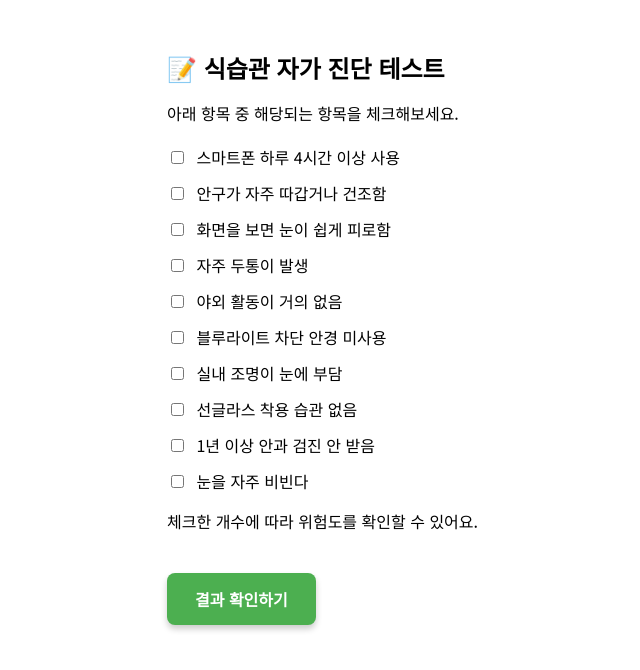
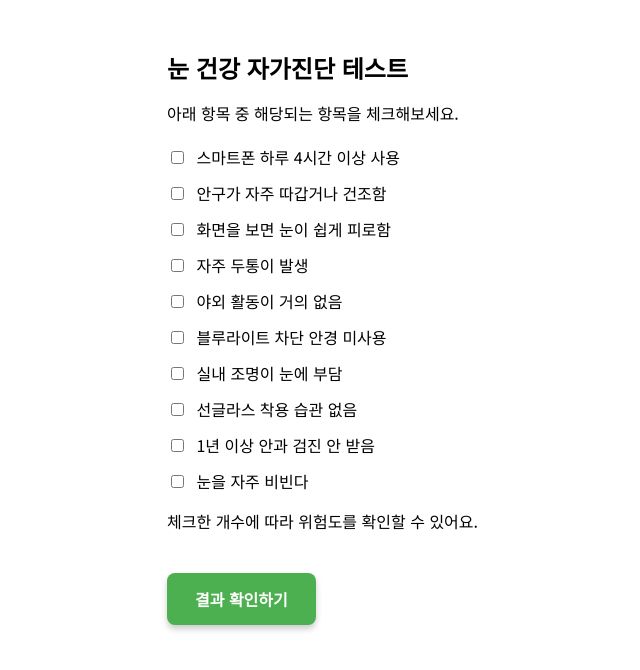
Before and after one commit to BalanceFood1976/smart-glasses, a plain HTML site: page index.html in a window 1280 px wide. Shown: the whole page, without its empty margins (153-793 px from the left). Drawn offline with Linux system fonts and the light colour scheme.

Commit message:
Add files via upload

```diff
--- a/index.html
+++ b/index.html
@@ -68,7 +68,7 @@
   </style>
 </head>
 <body class="fade-in">
-  <h2>📝 식습관 자가 진단 테스트</h2>
+  <h2>눈 건강 자가진단 테스트</h2>
   <p>아래 항목 중 해당되는 항목을 체크해보세요.</p>
   <form id="testForm">
     <label><input type="checkbox"/> 스마트폰 하루 4시간 이상 사용</label>
```
